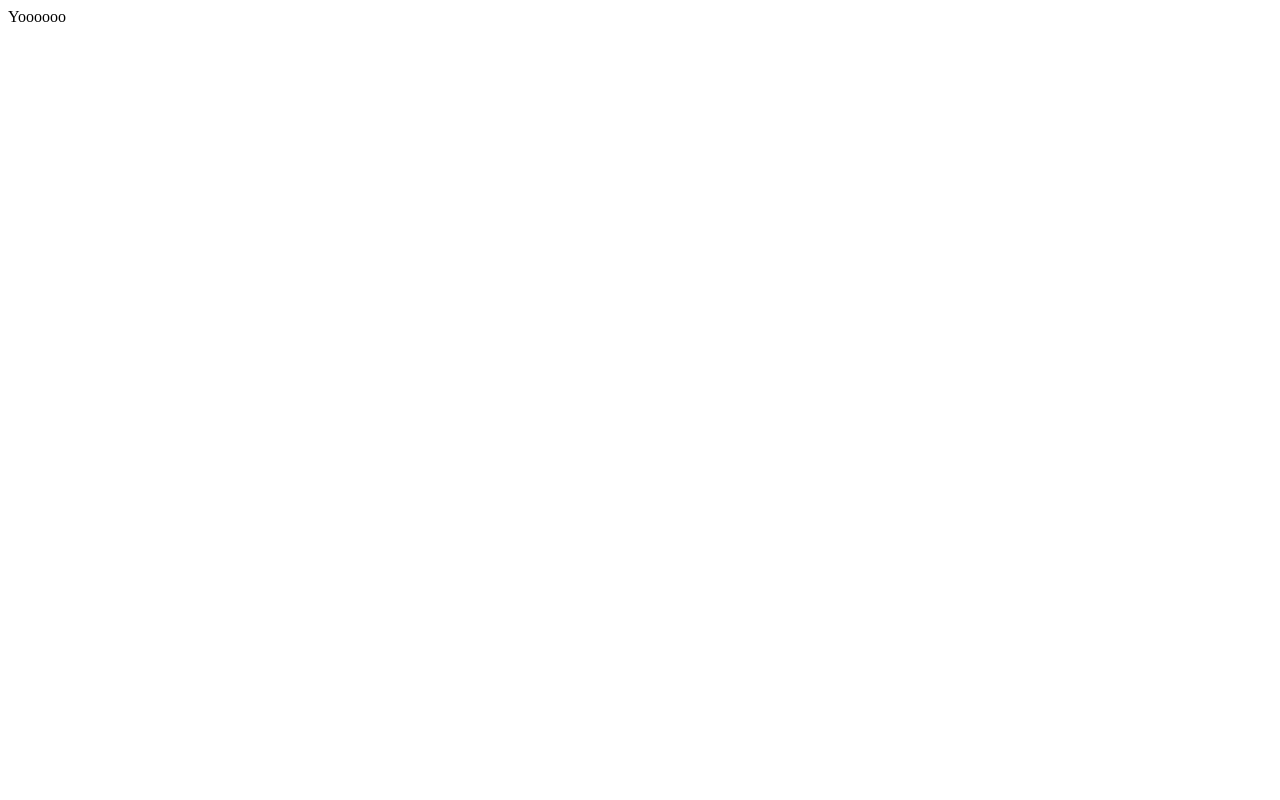
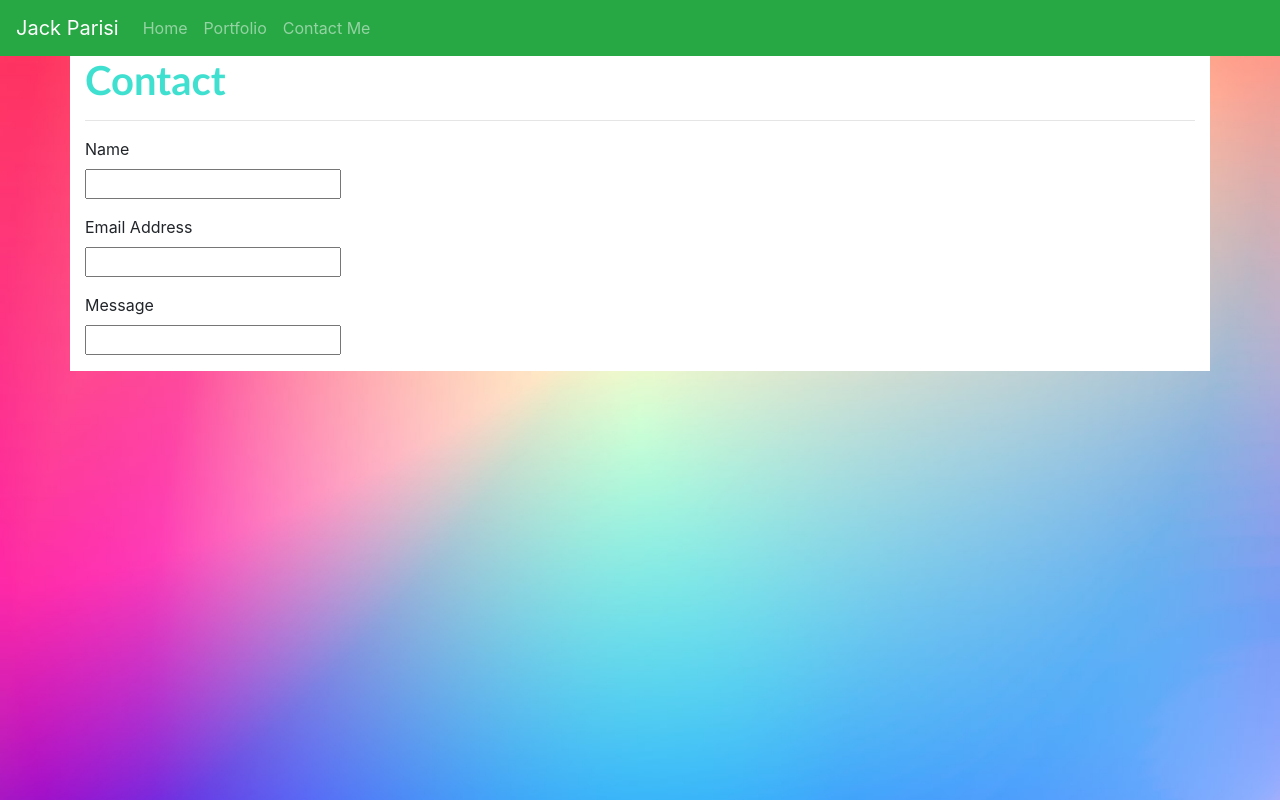
Before and after one commit to jackparisi/hw2, a plain HTML site: page contact.html in a window 1280 px wide. Drawn offline with nearby package versions, Linux system fonts and the light colour scheme.

Commit message:
adding files

```diff
--- a/contact.html
+++ b/contact.html
@@ -2,10 +2,61 @@
 <html>
 <head>
     <title>Contact Page</title>
+    <link rel="stylesheet" href="https://stackpath.bootstrapcdn.com/bootstrap/4.5.2/css/bootstrap.min.css"
+    integrity="sha384-JcKb8q3iqJ61gNV9KGb8thSsNjpSL0n8PARn9HuZOnIxN0hoP+VmmDGMN5t9UJ0Z" crossorigin="anonymous">
+    <link rel="stylesheet" href="contactStyle.css">
 </head>
 <body>
     <header>
-        Yoooooo
+        <nav class="navbar navbar-expand-lg navbar-dark bg-success">
+            <a class="navbar-brand" href="#">Jack Parisi</a>
+            <button class="navbar-toggler" type="button" data-toggle="collapse" data-target="#navbarSupportedContent" aria-controls="navbarSupportedContent" aria-expanded="false" aria-label="Toggle navigation">
+              <span class="navbar-toggler-icon"></span>
+            </button>
+
+            <div class="collapse navbar-collapse" id="navbarSupportedContent">
+              <ul class="navbar-nav mr-auto">
+                  <li class="nav-item">
+                      <a class="nav-link" href=index.html>Home</a>
+                  </li>
+
+                  <li class="nav-item">
+                      <a class="nav-link" href=portfolio.html>Portfolio</a>
+                  </li>
+
+                  <li class="nav-item">
+                      <a class="nav-link" href=contact.html>Contact Me</a>
+                  </li>
+               </ul>
+            </div>
+
+        </nav>
     </header>
+    <div class="container" id="former">
+        <h1>Contact</h1>
+
+    <hr>
+    <div class="row">
+        <div class="col-md-12">
+        <form>
+        <div class="form-group">
+            <label for="name">Name</label>
+            <br>
+            <input type="name">
+        </div>
+        <div class="form-group">
+            <label for="email">Email Address</label>
+            <br>
+            <input type="email">
+        </div>
+        <div class="form-group">
+            <label for="message">Message</label>
+            <br>
+            <input type="message">
+        </div>
+    </form>
+    </div>
+    </div>
+    </div>
 </body>
 </html>
--- /dev/null
+++ b/contactStyle.css
@@ -0,0 +1,13 @@
+h1 {
+    font-family: 'Trebuchet MS', 'Lucida Sans Unicode', 'Lucida Grande', 'Lucida Sans', Arial, sans-serif;
+    color: turquoise;
+    font-weight: bold;
+}
+body {
+    background-color: thistle ;
+    background-image: url("hw2background.jpg");
+    background-size: cover;
+}
+.container {
+    background-color: white
+}
```
Also changed, not shown: index.html (+44 -1 lines), portfolio.html (+24 -6 lines), hw2background.jpg (added).
